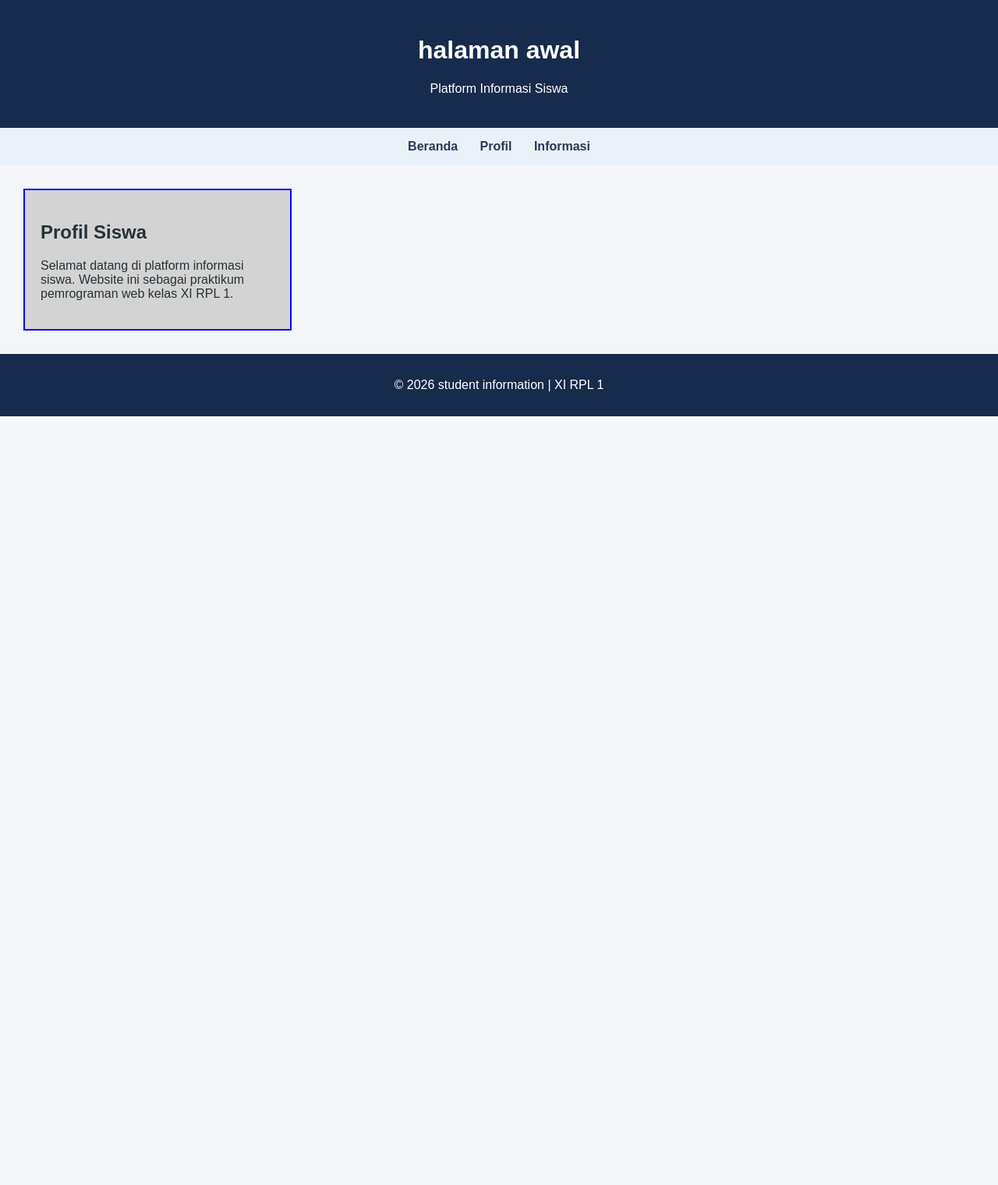
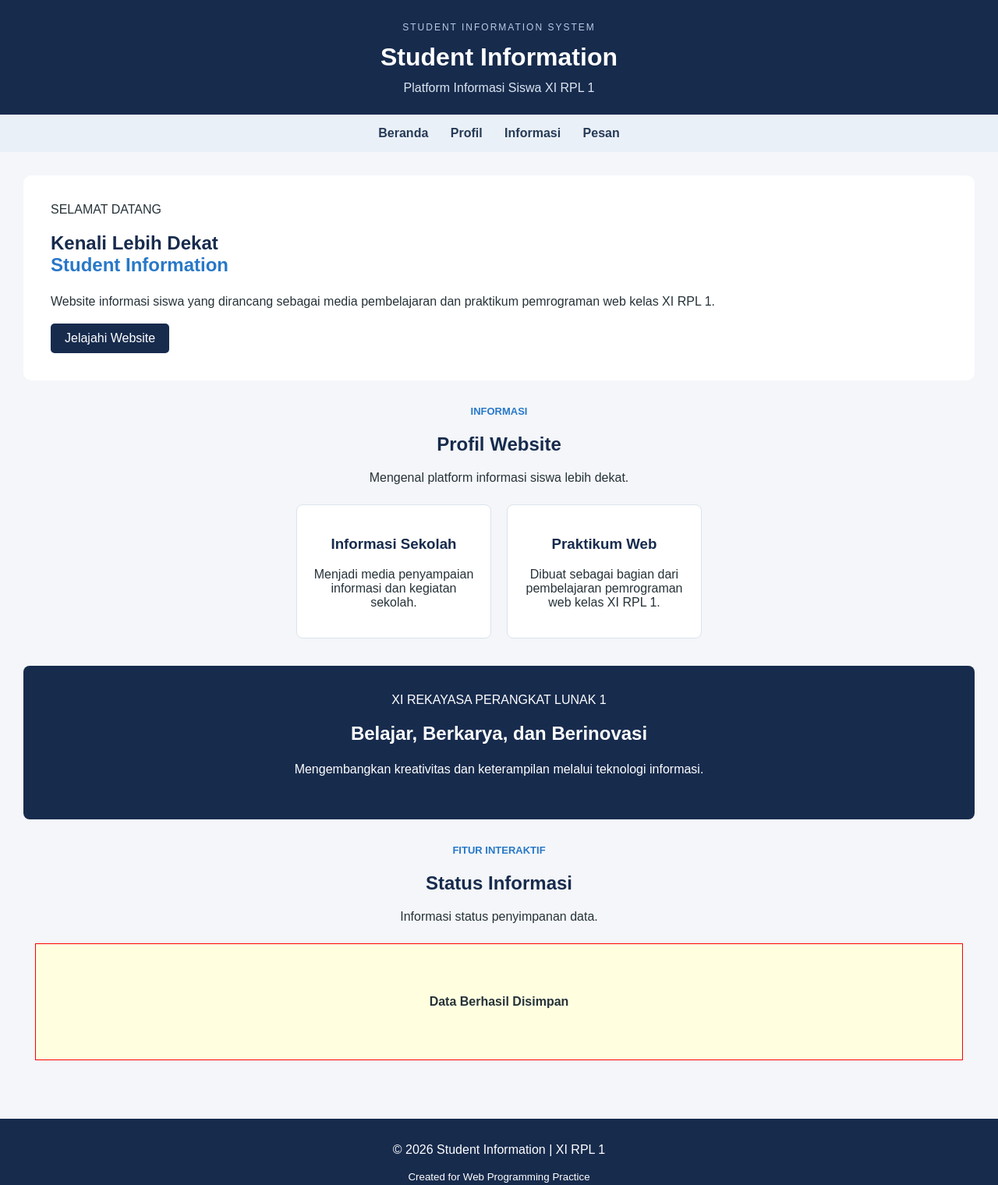
Before and after one commit to earlykiara/praktikum-web-kolaborasi, a plain HTML site: page index.html in a window 1280 px wide. Shown: the whole page at 78% size. Before the commit the page ends 800 px from the top, so only its background shows below. Drawn offline with Linux system fonts and the light colour scheme.

Commit message:
perbarui desain warna

```diff
--- a/index.html
+++ b/index.html
@@ -7,35 +7,106 @@
     <link rel="stylesheet" href="style.css">
 </head>
 <body>
+
     <header>
-        <h1 id="Judul Utama">halaman awal</h1>
-        <p>Platform Informasi Siswa</p>
+        <div class="header-content">
+            <span class="label">STUDENT INFORMATION SYSTEM</span>
+            <h1 id="judul-utama">Student Information</h1>
+            <p>Platform Informasi Siswa XI RPL 1</p>
+        </div>
     </header>
 
     <nav>
-        <a href="#">Beranda</a>
-        <a href="#">Profil</a>
-        <a href="#">Informasi</a>
+        <a href="#beranda">Beranda</a>
+        <a href="#profil">Profil</a>
+        <a href="#informasi">Informasi</a>
+        <a href="#pesan">Pesan</a>
     </nav>
 
     <main>
-        <section>
-            <div class="kartu-profil">
-                <h2>Profil Siswa</h2>
+
+        <section class="hero" id="beranda">
+            <div class="hero-text">
+                <span class="welcome">SELAMAT DATANG</span>
+                <h2>Kenali Lebih Dekat<br>
+                    <span>Student Information</span>
+                </h2>
                 <p>
-                    Selamat datang di platform informasi siswa. Website ini sebagai praktikum pemrograman web kelas XI RPL 1.
+                    Website informasi siswa yang dirancang
+                    sebagai media pembelajaran dan praktikum
+                    pemrograman web kelas XI RPL 1.
                 </p>
+                <a href="#profil" class="tombol">
+                    Jelajahi Website
+                </a>
+            </div>
+
+        </section>
+
+        <section class="konten" id="profil">
+
+            <div class="judul-section">
+                <span>INFORMASI</span>
+                <h2>Profil Website</h2>
+                <p>Mengenal platform informasi siswa lebih dekat.</p>
+            </div>
+
+            <article class="kartu-container">
+
+                <div class="kartu">
+                    <h3>Informasi Sekolah</h3>
+                    <p>
+                        Menjadi media penyampaian informasi
+                        dan kegiatan sekolah.
+                    </p>
+                </div>
+
+                <div class="kartu">
+                    <h3>Praktikum Web</h3>
+                    <p>
+                        Dibuat sebagai bagian dari pembelajaran
+                        pemrograman web kelas XI RPL 1.
+                    </p>
+                </div>
+
+            </article>
+        </section>
+
+        <section class="informasi" id="informasi">
+            <span>XI REKAYASA PERANGKAT LUNAK 1</span>
+            <h2>Belajar, Berkarya, dan Berinovasi</h2>
+            <p>
+                Mengembangkan kreativitas dan keterampilan
+                melalui teknologi informasi.
+            </p>
+        </section>
+
+        <section class="bagian-pesan" id="pesan">
+            <div class="judul-section">
+                <span>FITUR INTERAKTIF</span>
+                <h2>Status Informasi</h2>
+                <p>Informasi status penyimpanan data.</p>
+            </div>
+
+            <div id="kotak-pesan">
+                <p id="pesanStatus">Sedang Memuat...</p>
             </div>
         </section>
+
     </main>
 
     <footer>
-        <p>&copy; 2026 student information | XI RPL 1</p>
+        <p>&copy; 2026 Student Information | XI RPL 1</p>
+        <small>Created for Web Programming Practice</small>
     </footer>
 
     <script>
-        const judul = document.getElementByUId('Judul Utama');
-        judul.textContent = 'Selamat Datang di Platform Informasi Siswa';
+        const judul = document.getElementById('judul-utama');
+        judul.textContent = 'Student Information';
+
+        const pesan = document.getElementById('pesanStatus');
+        pesan.textContent = 'Data Berhasil Disimpan';
     </script>
+
 </body>
 </html>
--- a/style.css
+++ b/style.css
@@ -1,3 +1,7 @@
+* {
+    box-sizing:border-box;
+}
+
 body {
     font-family: Arial, sans-serif;
     margin: 0;
@@ -10,6 +14,21 @@ header {
     color: white;
     padding: 25px;
     text-align: center;
+}
+
+.header-content .label {
+    font-size: 12px;
+    letter-spacing: 2px;
+    color: #b9cbe3;
+}
+
+header h1 {
+    margin: 12px 0;
+}
+
+header p {
+    margin: 0;
+    color: #dce5f1;
 }
 
 nav {
@@ -25,15 +44,128 @@ nav a {
     font-weight: bold;
 }
 
+nav a:hover {
+    color: #2878c8;
+}
+
 main {
     padding: 30px;
 }
 
-.kartu-profil {
-    width: 300px;
-    background-color: lightgray;
+.hero {
+    background-color: white;
+    padding: 35px;
+    display: flex;
+    justify-content: space-between;
+    align-items: center;
+    margin-bottom: 30px;
+    border-radius: 10px;
+}
+
+.hero text {
+    max-width: 550px;
+}
+
+.hero h2 {
+    color: #172b4d;
+}
+
+.hero h2 span {
+    color: #2878c8;
+}
+
+.hero-text p {
+    line-height: 1.6;
+}
+
+.tombol {
+    display: inline-block;
+    background-color: #172b4d;
+    color: white;
+    padding: 10px 18px;
+    text-decoration: none;
+    border-radius: 5px;
+}
+
+.icon-circle {
+    background-color: #eaf0f7;
+    width: 130px;
+    height: 130px;
+    border-radius: 50%;
+    display: flex;
+    justify-content: center;
+    align-items: center;
+    font-size: 55px;
+}
+
+.judul-section {
+    text-align: center;
+    margin-bottom: 25px;
+}
+
+.judul-section span {
+    color: #2878c8;
+    font-weight: bold;
+    font-size: 13px;
+}
+
+.judul-section h2 {
+    color: #172b4d;
+}
+
+.kartu-container {
+    display: flex;
+    justify-content: center;
+    gap: 20px;
+    flex-wrap: wrap;
+}
+
+.kartu {
+    background-color: white;
+    width: 250px;
     padding: 20px;
-    border: 2px solid blue;
+    text-align: center;
+    border: 1px solid #dce3ec;
+    border-radius: 8px;
+}
+
+.kartu-icon {
+    font-size: 35px;
+}
+
+.kartu h3 {
+    color: #172b4d;
+}
+
+.informasi {
+    background-color: #172b4d;
+    color: white;
+    text-align: center;
+    padding: 35px 20px;
+    margin-top: 35px;
+    border-radius: 8px;
+}
+
+.informasi p {
+    line-height: 1.6;
+}
+
+.bagian-pesan {
+    padding: 30px 0;
+}
+
+#kotak-pesan {
+    height: 150px;
+    background-color: lightyellow;
+    margin: 15px;
+    border: 1px solid red;
+    display: flex;
+    justify-content: center;
+    align-items: center;
+}
+
+#pesanStatus {
+    font-weight: bold;
 }
 
 footer {
@@ -42,3 +174,23 @@ footer {
     text-align: center;
     padding: 15px;
 }
+
+@media (max-width: 600px) {
+    .hero {
+        flex-direction: column;
+        text-align: center;
+    }
+
+    .hero-icon {
+        margin-top: 20px;
+    }
+
+    .kartu {
+        width: 100%;
+    }
+
+    nav a {
+        display: inline-block;
+        margin: 7px;
+    }
+}
```
